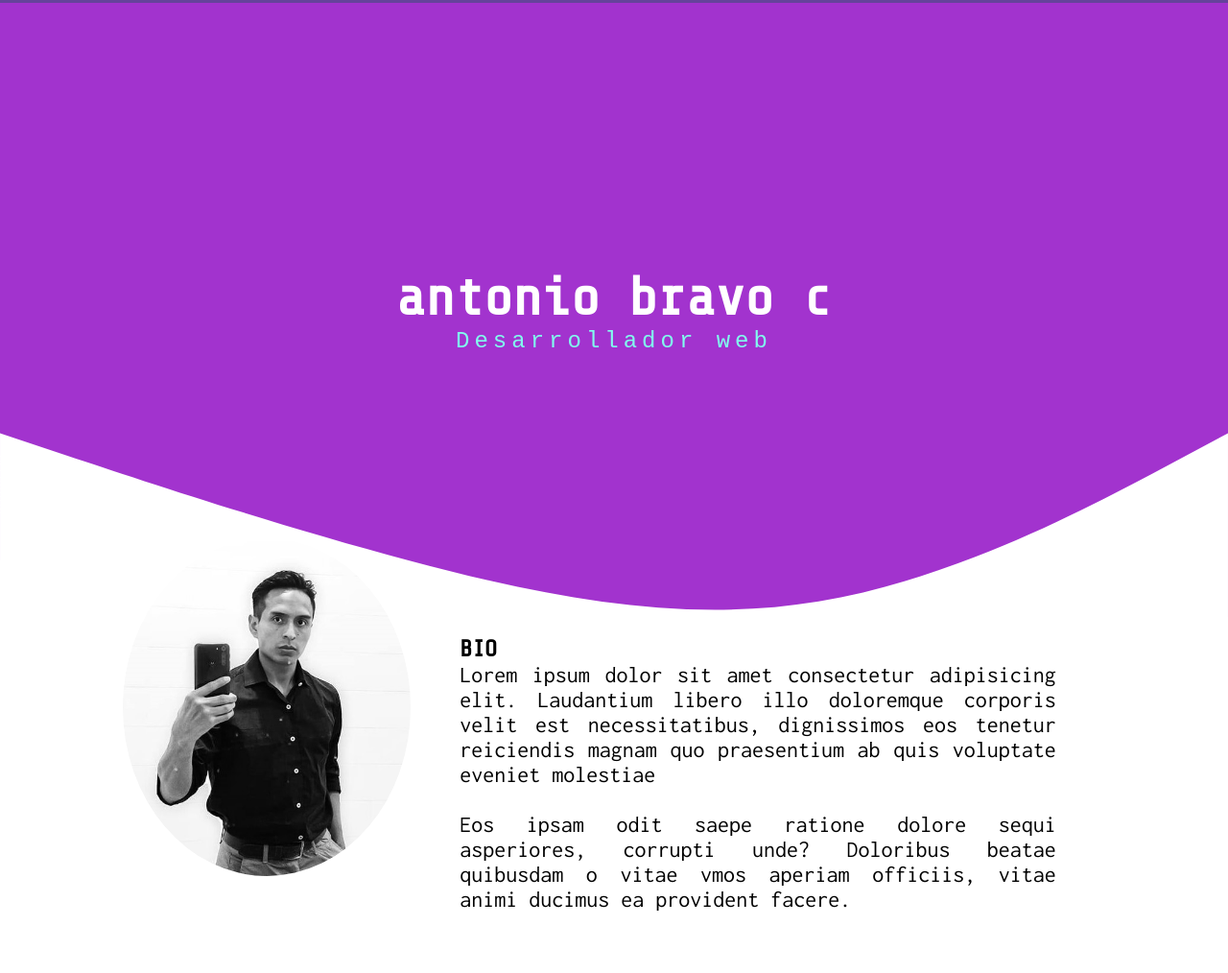
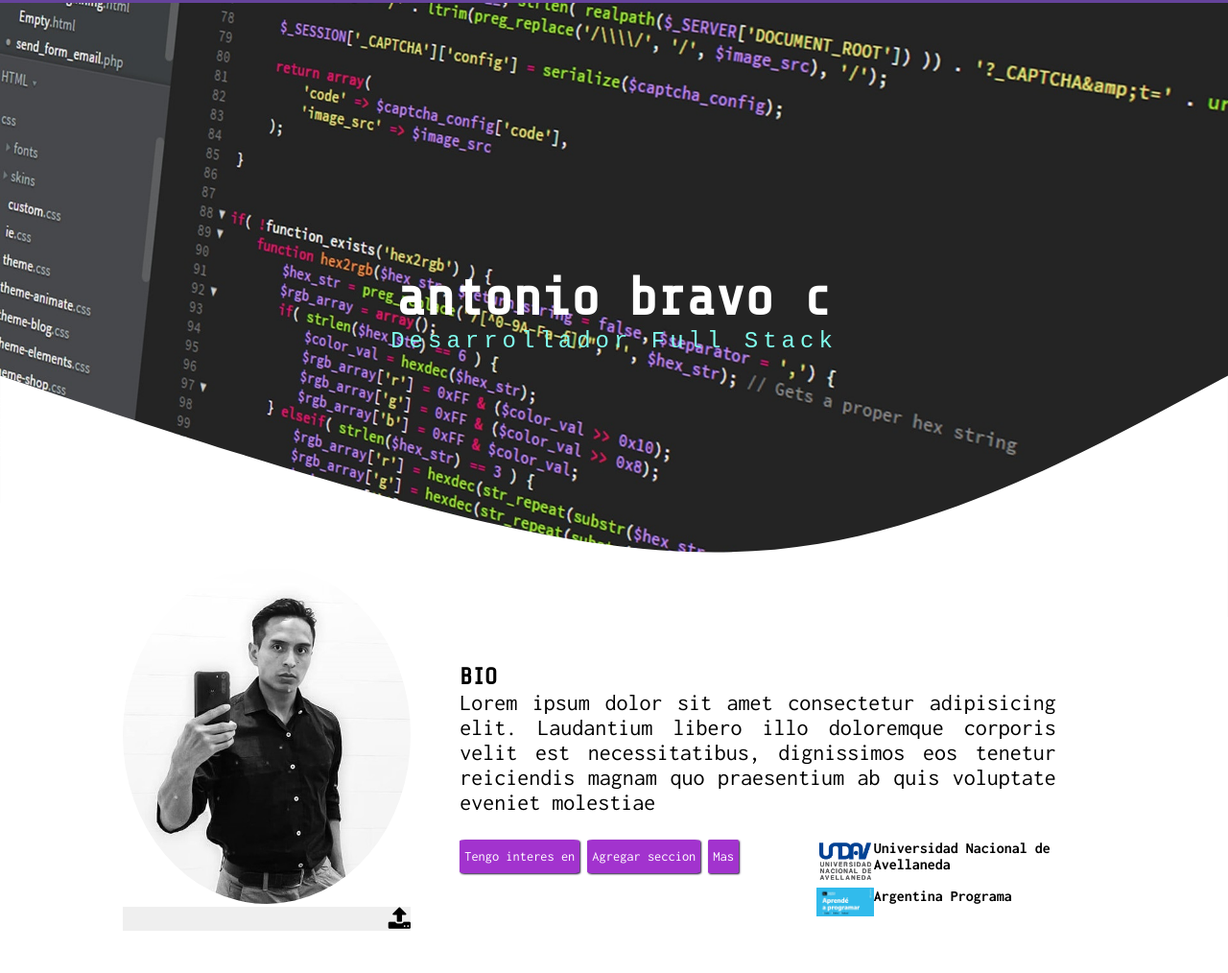
Before and after one commit to antoniobravocabanillas/tfi-argp-FrontEnd, a plain HTML site: page index.html in a window 1280 px wide. Shown: the part 157-1171 px from the top of the page at 96% size. Drawn offline with nearby package versions, Linux system fonts and the light colour scheme; a web font is replaced by a local one.

Commit message:
Agregando seccion de botones bajo del perfil

```diff
--- a/index.html
+++ b/index.html
@@ -45,7 +45,7 @@
         <section class="bg-principal">
             <div class="presentacion">
                 <h1 class="tittle">ANTONIO BRAVO C</h1>
-                <h2 class="subtittle">Desarrollador web</h2>
+                <h2 class="subtittle">Desarrollador Full Stack</h2>
             </div>
         </section>
         <section class="wave-svg">
@@ -58,6 +58,7 @@
         <section class="acerca-de-mi">
             <div class="foto">
                 <img src="img/antoniobravocabanillas.jpg" alt="">
+                <button type="button" class="btn-upload"><a href=""><i class="fa sharp fa-solid fa-upload"></i></a></button>
             </div>
             <div class="texto">
                 <h1 class="tittle">BIO</h1>
@@ -65,8 +66,25 @@
                     velit est necessitatibus, dignissimos eos tenetur reiciendis magnam quo praesentium ab quis
                     voluptate eveniet molestiae
                     <br><br>
-                    Eos ipsam odit saepe ratione dolore sequi asperiores, corrupti unde? Doloribus
-                    beatae quibusdam o vitae vmos aperiam officiis, vitae animi ducimus ea provident facere.</p>
+                    <div class="info-bio">
+                        <div class="btns">
+                            <button><a href="">Tengo interes en</a></button>
+                            <button><a href="">Agregar seccion</a></button>
+                            <button><a href="">Mas</a></button>
+                        </div>
+                        <div class="instituciones">
+                            <div class="institucion">
+                                <img src="img/LogoUNDAV.png" alt="">
+                                <h1><a href="">Universidad Nacional de Avellaneda</a></h1>
+                            </div>
+                            <div class="institucion">
+                                <img src="img/WhatsApp-Image-2021-09-07-at-6.21.25-PM-2048x1024.jpeg" alt="">
+                                <h1><a href="">Argentina Programa</a></h1>
+                            </div>
+
+                        </div>
+                    </div>
+
             </div>
         </section>
 
--- a/style.css
+++ b/style.css
@@ -2,6 +2,7 @@
 * {
     margin: 0;
     padding: 0;
+    font-family: 'Inconsolata', monospace;
 }
 
 /*fuentes*/
@@ -108,7 +109,9 @@ p{
     background-color: transparent;
 }
 .bg-principal{
-    background-color: #a233ce;
+    background-image: url(img/bg.jpg);
+    background-size: cover;
+    background-repeat: no-repeat;
     height: 80vh;
     width: 100%;
     display: flex;
@@ -127,15 +130,62 @@ p{
     font-weight: 100;
     letter-spacing: 5px;
 }
+
+.info-bio{
+    display: flex;
+}
+.info-bio .btns{
+
+    height: 35px;
+}
+.btns button{
+    height: 100%;
+    width: auto;
+    padding: 5px;
+    background-color: #a233ce;
+    border: none;
+    border-radius: 5%;
+    box-shadow: 1px 1px 2px #25193a;
+}
+.btns button a{
+    text-decoration: none;
+    color: white;
+    font-size: 0.9rem;
+}
+.instituciones{
+    width: 250px;
+    margin-left: auto;
+}
+.institucion{
+    display: flex;
+    margin: 0px 0px 5px 0px;
+
+}
+.instituciones .institucion img{
+    width: 60px;
+    filter: none;
+    border-radius: 1%;
+}
+.institucion h1{
+    font-size: 1rem;
+}
+.institucion h1 a{
+    color: #000;
+    text-decoration: none;
+    font-size: 1rem;
+}
+
+
+
 .wave-svg{
-    margin-top: -220px;
+    margin-top: -280px;
 
 }
 .wave-svg svg path{
     fill: #fff;
 }
 .acerca-de-mi{
-    margin-top: -150px;
+    margin-top: -60px;
     display: flex;
     padding: 0px 10%;
 }
@@ -144,6 +194,19 @@ p{
     border-radius: 100%;
     filter: grayscale(1);
 }
+.btn-upload{
+    width: 100%;
+    border: none;
+    display: flex;
+    justify-content: flex-end;
+}
+.btn-upload i{
+    font-size: 25px;
+    color: #000;
+}
+
+
+
 .acerca-de-mi .texto{
     margin-top: 50px;
     padding: 5%;
```
Also changed, not shown: comp.js (added), img/LogoUNDAV.png (added), img/WhatsApp-Image-2021-09-07-at-6.21.25-PM-2048x1024.jpeg (added), img/bg.jpg (added).
